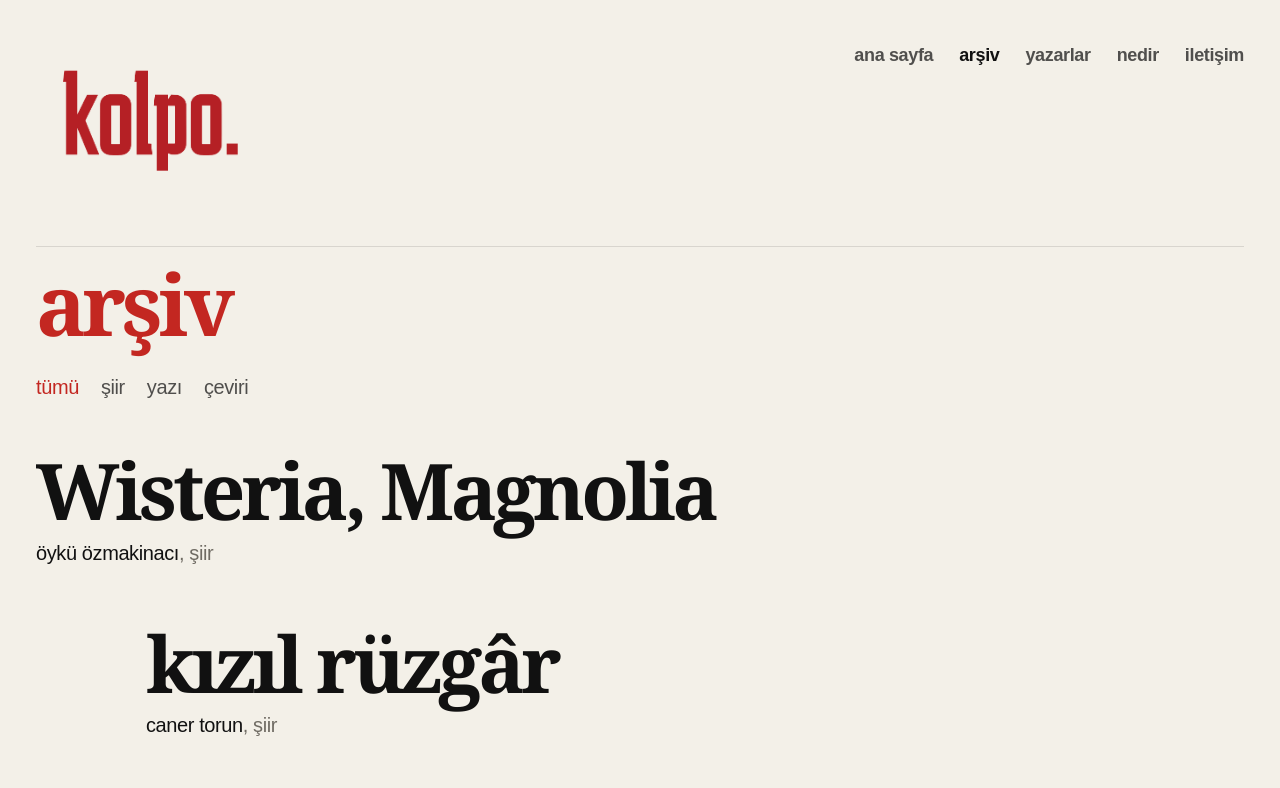
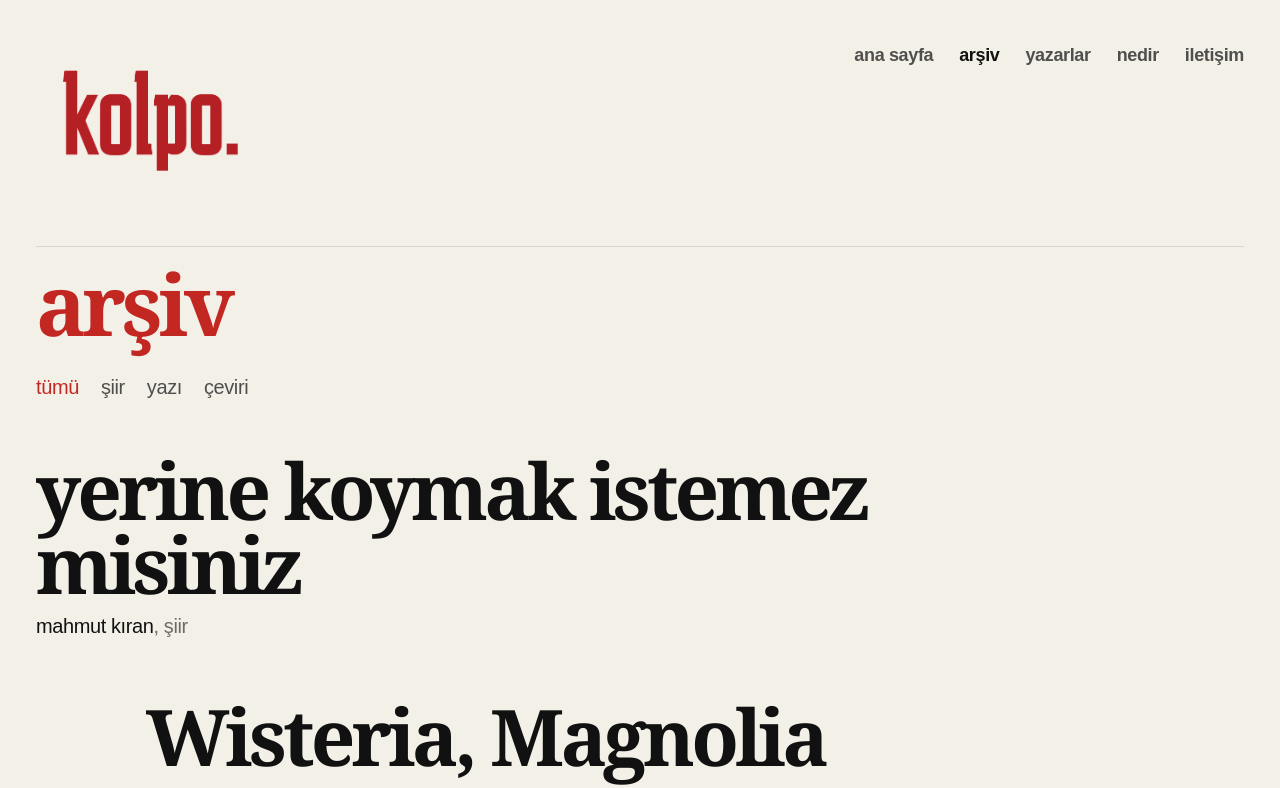
Before and after one commit to kolpomag/kolpo, a Next.js app: page /arsiv in a window 1280 px wide. Shown: the top 788 px of the page. Built offline with nearby package versions, Linux system fonts and the light colour scheme.

Commit message:
mahmut kiran - yerine koymak istemez misiniz eklendi

```diff
--- a/src/app/arsiv/page.tsx
+++ b/src/app/arsiv/page.tsx
@@ -24,6 +24,12 @@ export default function ArsivPage() {
   };
 
   const entries: ArchiveEntry[] = [
+    {
+  title: "yerine koymak istemez misiniz",
+  href: "/siir/yerine-koymak-istemez-misiniz",
+  authors: [{ name: "mahmut kıran", href: "/yazar/mahmut-kiran" }],
+  type: "şiir",
+},
     {
   title: "Wisteria, Magnolia",
   href: "/siir/wisteria-magnolia",
```
